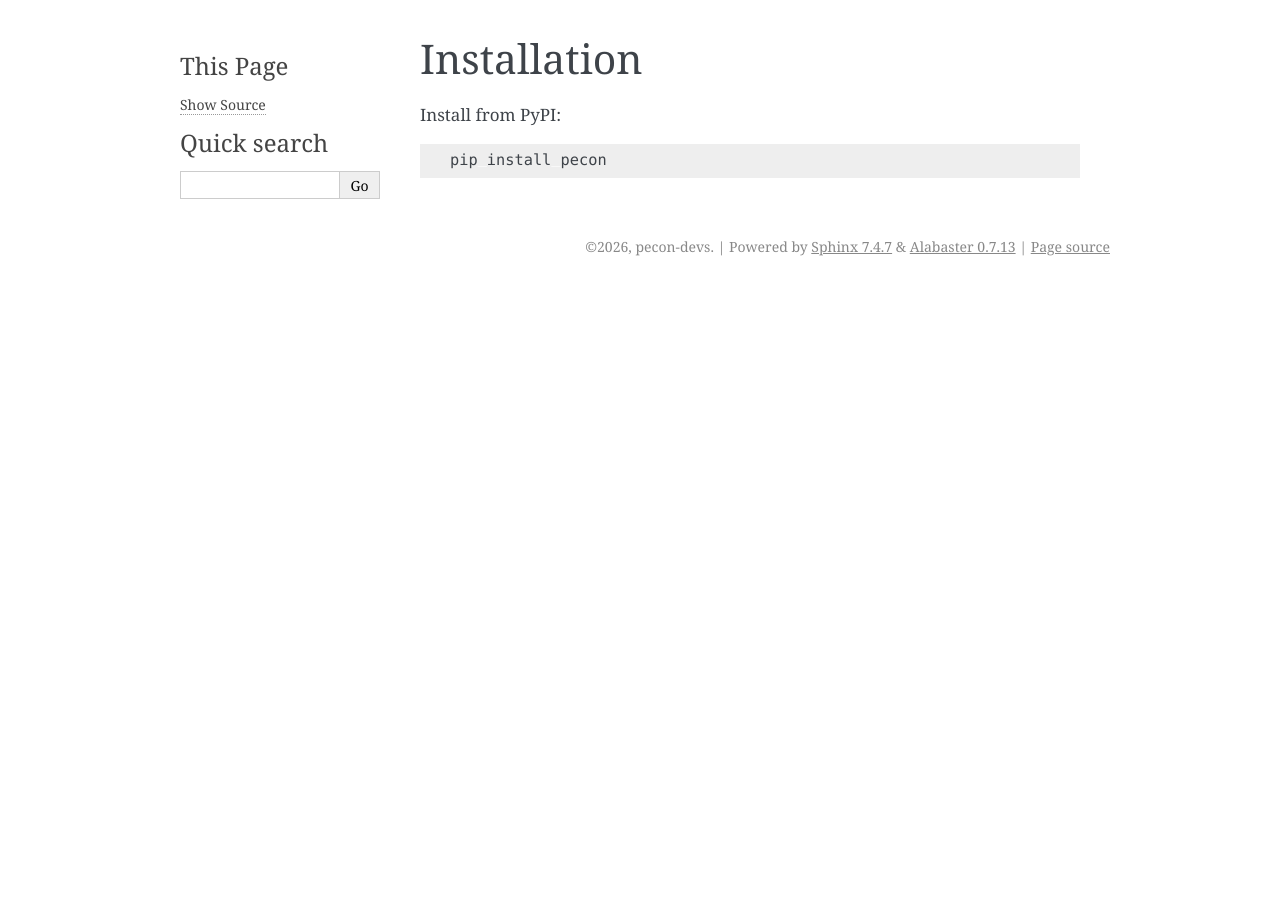
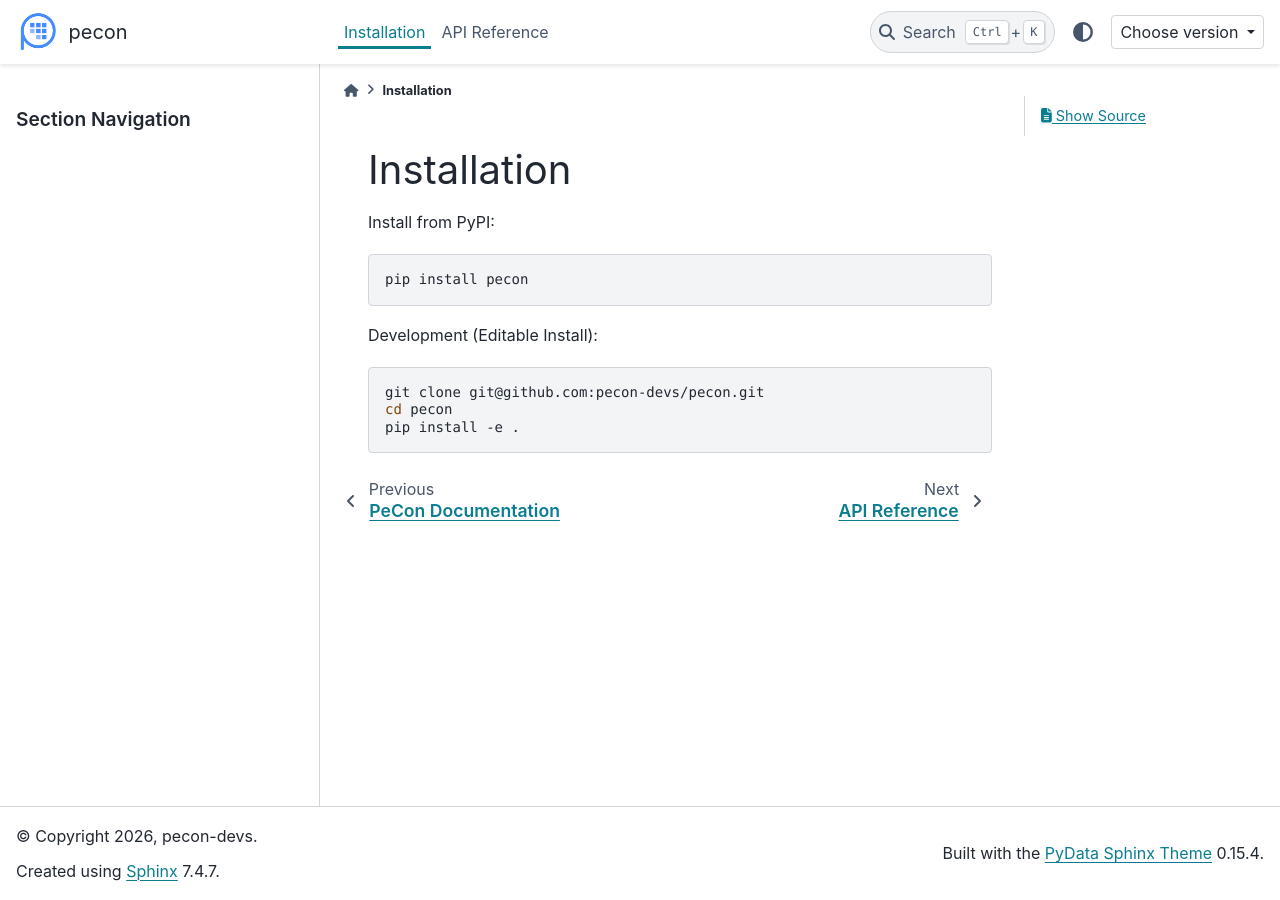
Before and after one commit to benusf/pecon, a Sphinx documentation site: the page built from docs/source/install.rst, in a window 1280 px wide. Built offline with Sphinx 7.4.7 and the PyData theme 0.15.4, drawn with Linux system fonts in a browser that asks for light colours.

Commit message:
refactor pecon docs

```diff
--- /dev/null
+++ b/docs/source/api.rst
@@ -0,0 +1,7 @@
+API Reference
+=============
+
+.. toctree::
+   :maxdepth: 1
+
+   api/stats
--- a/docs/source/conf.py
+++ b/docs/source/conf.py
@@ -2,36 +2,46 @@ import os
 import sys
 
 sys.path.insert(0, os.path.abspath("../.."))
-
-# Configuration file for the Sphinx documentation builder.
-#
-# For the full list of built-in configuration values, see the documentation:
-# https://www.sphinx-doc.org/en/master/usage/configuration.html
-
-# -- Project information -----------------------------------------------------
-# https://www.sphinx-doc.org/en/master/usage/configuration.html#project-information
 
 project = 'pecon'
 copyright = '2026, pecon-devs'
 author = 'pecon-devs'
 release = '0.1.0'
 
-# -- General configuration ---------------------------------------------------
-# https://www.sphinx-doc.org/en/master/usage/configuration.html#general-configuration
-
 extensions = [
     "sphinx.ext.autodoc",
-    "sphinx.ext.napoleon",   # Google / NumPy style docstrings
+    "sphinx.ext.napoleon",
+    "sphinx.ext.autosummary",
 ]
 
+autosummary_generate = True
+autodoc_default_options = {
+    "members": True,
+    "undoc-members": False,
+    "private-members": False,
+}
+napoleon_numpy_docstring = True
+napoleon_google_docstring = False
+
+
+html_theme = "pydata_sphinx_theme"
+
+html_logo = "_static/logo.png"
+
+html_theme_options = {
+    "logo": {
+        "text": "pecon",
+    },
+    "navbar_end": ["theme-switcher", "version-switcher"],
+    "navbar_align": "content",
+    "show_version_warning_banner": False,
+}
+
+html_context = {
+    "version": release,
+}
 
 templates_path = ['_templates']
 exclude_patterns = []
 
-
-
-# -- Options for HTML output -------------------------------------------------
-# https://www.sphinx-doc.org/en/master/usage/configuration.html#options-for-html-output
-
-html_theme = 'alabaster'
 html_static_path = ['_static']
--- /dev/null
+++ b/docs/source/generated/pecon.stats.corr.rst
@@ -0,0 +1,6 @@
+pecon.stats.corr
+================
+
+.. currentmodule:: pecon.stats
+
+.. autofunction:: corr
--- /dev/null
+++ b/docs/source/generated/pecon.stats.cov.rst
@@ -0,0 +1,6 @@
+pecon.stats.cov
+===============
+
+.. currentmodule:: pecon.stats
+
+.. autofunction:: cov
--- /dev/null
+++ b/docs/source/generated/pecon.stats.mean.rst
@@ -0,0 +1,6 @@
+pecon.stats.mean
+================
+
+.. currentmodule:: pecon.stats
+
+.. autofunction:: mean
--- /dev/null
+++ b/docs/source/generated/pecon.stats.std.rst
@@ -0,0 +1,6 @@
+pecon.stats.std
+===============
+
+.. currentmodule:: pecon.stats
+
+.. autofunction:: std
--- /dev/null
+++ b/docs/source/generated/pecon.stats.var.rst
@@ -0,0 +1,6 @@
+pecon.stats.var
+===============
+
+.. currentmodule:: pecon.stats
+
+.. autofunction:: var
--- a/docs/source/index.rst
+++ b/docs/source/index.rst
@@ -8,4 +8,4 @@ Econometrics & statistics library with C + Cython core.
    :caption: Contents
 
    install
-   api/stats
+   api
--- a/docs/source/install.rst
+++ b/docs/source/install.rst
@@ -6,3 +6,11 @@ Install from PyPI:
 .. code-block:: bash
 
    pip install pecon
+
+Development (Editable Install):
+
+.. code-block:: bash
+
+   git clone git@github.com:pecon-devs/pecon.git
+   cd pecon
+   pip install -e .
```
Also changed, not shown: docs/source/api/stats.rst (+18 -5 lines), docs/source/_static/logo.png (added).
